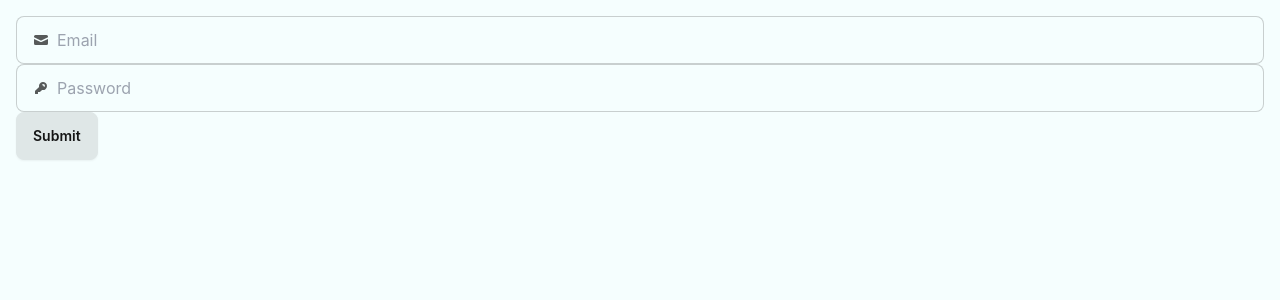
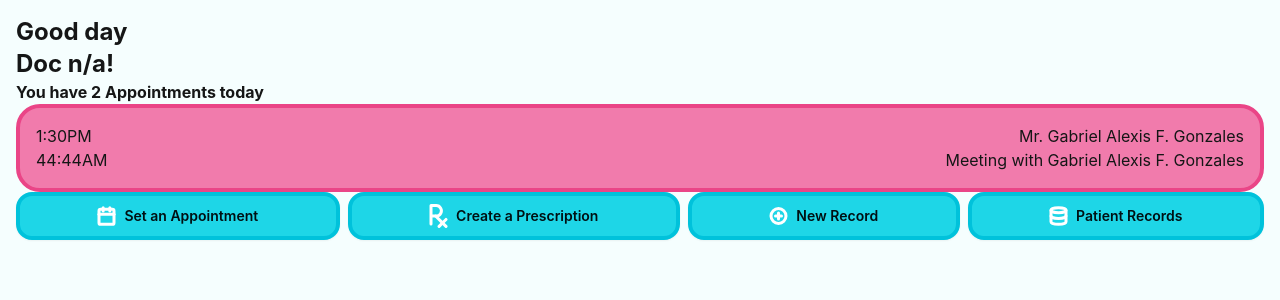
Before and after one commit to Iamusicgab/dental-record-system, a React (Vite) app: page / in a window 1280 px wide. Before the commit this address led to /login. Shown: the top 300 px of the page. Built offline with nearby package versions, Linux system fonts and the light colour scheme; no server answers; sample sign-in values are in the browser's storage.

Commit message:
Sign Up Fix

```diff
--- a/src/App.tsx
+++ b/src/App.tsx
@@ -9,14 +9,6 @@ import PatientsPlaceholder from "./pages/patientsPlaceholder";
 import { BrowserRouter, Routes, Route } from "react-router-dom";
 import UserContext from "./components/userContext";
 import PrivateRoute from "./components/PrivateRoute";
-
-export interface User {
-	name: string;
-	prcNumber: number;
-	clinicName: string;
-	email: string;
-	patients?: any[];
-}
 
 function App() {
 	return (
--- a/src/components/PrivateRoute.tsx
+++ b/src/components/PrivateRoute.tsx
@@ -3,8 +3,8 @@ import { AuthContext } from "./userContext";
 
 import { Navigate, Outlet } from "react-router-dom";
 export default function PrivateRoute() {
-	const user = useContext(AuthContext);
-	console.log(user);
+	const currentUser = useContext(AuthContext);
+	console.log(currentUser);
 
-	return user ? <Outlet /> : <Navigate to="/login" />;
+	return currentUser == undefined ? <Navigate to="/login" /> : <Outlet />;
 }
--- a/src/components/firebase.tsx
+++ b/src/components/firebase.tsx
@@ -42,7 +42,7 @@ const signUp = async (
 	clinicName: string,
 	prcNumber: number
 ) => {
-	createUserWithEmailAndPassword(auth, email, password)
+	return await createUserWithEmailAndPassword(auth, email, password)
 		.then((userCredential) => {
 			const user = userCredential.user;
 			setDoc(doc(db, "doctors", user.uid), {
--- a/src/components/userContext.tsx
+++ b/src/components/userContext.tsx
@@ -1,32 +1,34 @@
-import React, { useEffect } from "react";
-import { User } from "../App";
+import React, { useEffect, useState } from "react";
 import { createContext } from "react";
 import { onAuthStateChanged } from "firebase/auth";
 import { auth } from "./firebase";
 
-export const AuthContext = createContext<User | undefined>({
-	name: "",
-	email: "",
-	prcNumber: 0,
-	clinicName: "",
-	patients: []
-});
+export const AuthContext = createContext<any>(null);
 
 function UserContext({ children }: { children: React.ReactNode }) {
+	const [currentUser, setCurrentUser] = useState<any>();
+	const [loading, setLoading] = useState(true);
 	useEffect(() => {
+		console.log("render");
 		const unsubscribe = onAuthStateChanged(auth, (user) => {
+			setLoading(false);
 			if (user) {
-				console.log(user.uid);
+				console.log(user);
+				setCurrentUser(user);
 			} else {
 				console.log("not logged in");
 			}
 		});
-		return unsubscribe;
+		return () => {
+			unsubscribe();
+		};
 	}, []);
 
-	const value = undefined;
-
-	return <AuthContext.Provider value={value}>{children}</AuthContext.Provider>;
+	return (
+		<AuthContext.Provider value={currentUser}>
+			{!loading && children}
+		</AuthContext.Provider>
+	);
 }
 
 export default UserContext;
--- a/src/pages/home.tsx
+++ b/src/pages/home.tsx
@@ -1,12 +1,10 @@
-import { useEffect, useState } from "react";
+import { useState } from "react";
 import calendarPic from "../assets/calendar.svg";
 import rxPic from "../assets/rx.svg";
 import addPic from "../assets/add.svg";
 import dbPic from "../assets/db.svg";
 // import settingsPic from "../assets/settings.svg";
-import { auth } from "../components/firebase";
 import { useNavigate } from "react-router-dom";
-import { onAuthStateChanged } from "firebase/auth";
 
 function Home() {
 	const [doctorFirstname, setDoctorFirstname] = useState("n/a");
--- a/src/pages/login.tsx
+++ b/src/pages/login.tsx
@@ -3,8 +3,10 @@ import { auth } from "../components/firebase";
 import { login } from "../components/firebase";
 
 import { useContext, useState } from "react";
+import { AuthContext } from "../components/userContext";
 
 function Login() {
+	const currentUser = useContext(AuthContext);
 	const [user, setUser] = useState({
 		email: "",
 		password: "",
--- a/src/pages/signup.tsx
+++ b/src/pages/signup.tsx
@@ -1,9 +1,10 @@
 import { useState } from "react";
-import { User } from "../App";
 import { signUp } from "../components/firebase";
+import { useNavigate } from "react-router-dom";
 
 function Login() {
-	const [user, setUser] = useState<User>({
+	const nav = useNavigate();
+	const [user, setUser] = useState({
 		name: "",
 		prcNumber: 0o000,
 		clinicName: "",
@@ -12,16 +13,18 @@ function Login() {
 	const [password, setPassword] = useState("");
 	const [error, setError] = useState<any>(null);
 
-	const handleSubmit = (e: React.FormEvent) => {
+	const handleSubmit = async (e: React.FormEvent) => {
 		e.preventDefault();
-		const userCred = signUp(
+		try {
+			await signUp(
 				user.email,
 				password,
 				user.name,
 				user.clinicName,
 				user.prcNumber
 			);
-		console.log(userCred);
+			nav("/");
+		} catch {}
 	};
 	const handleChange = (e: any) => {
 		setUser({ ...user, [e.target.name]: e.target.value });
```
Lines whose indentation alone changed are shown as unchanged.
